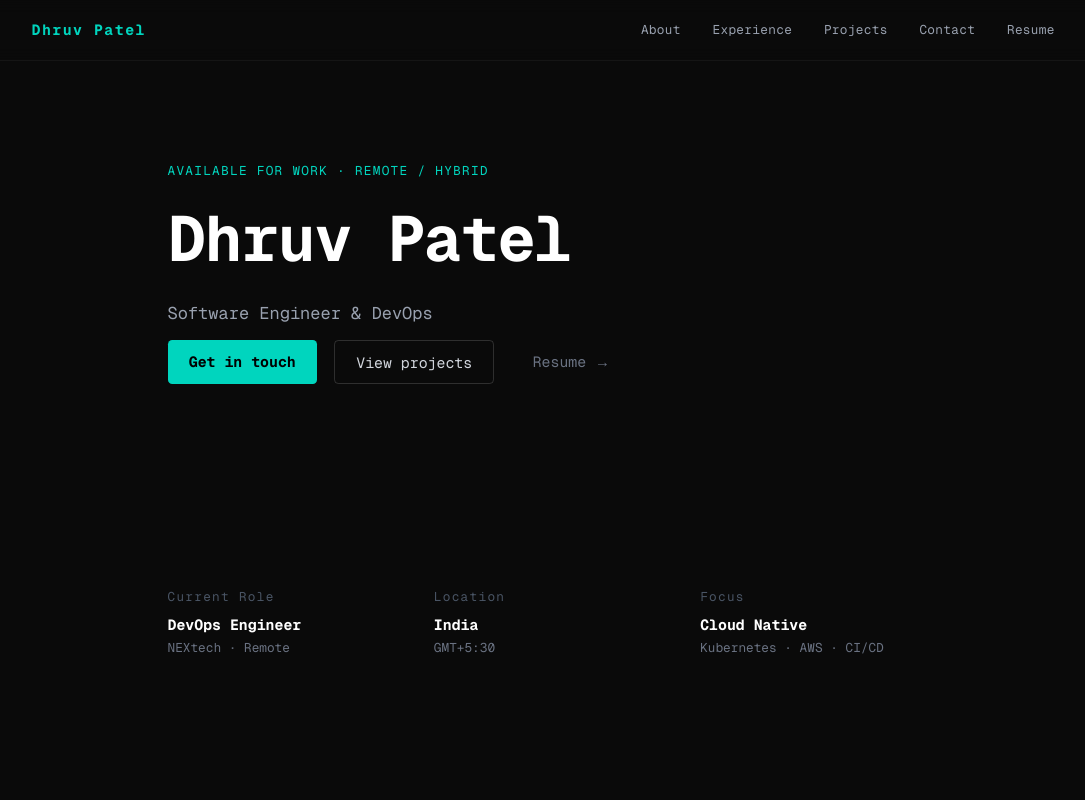
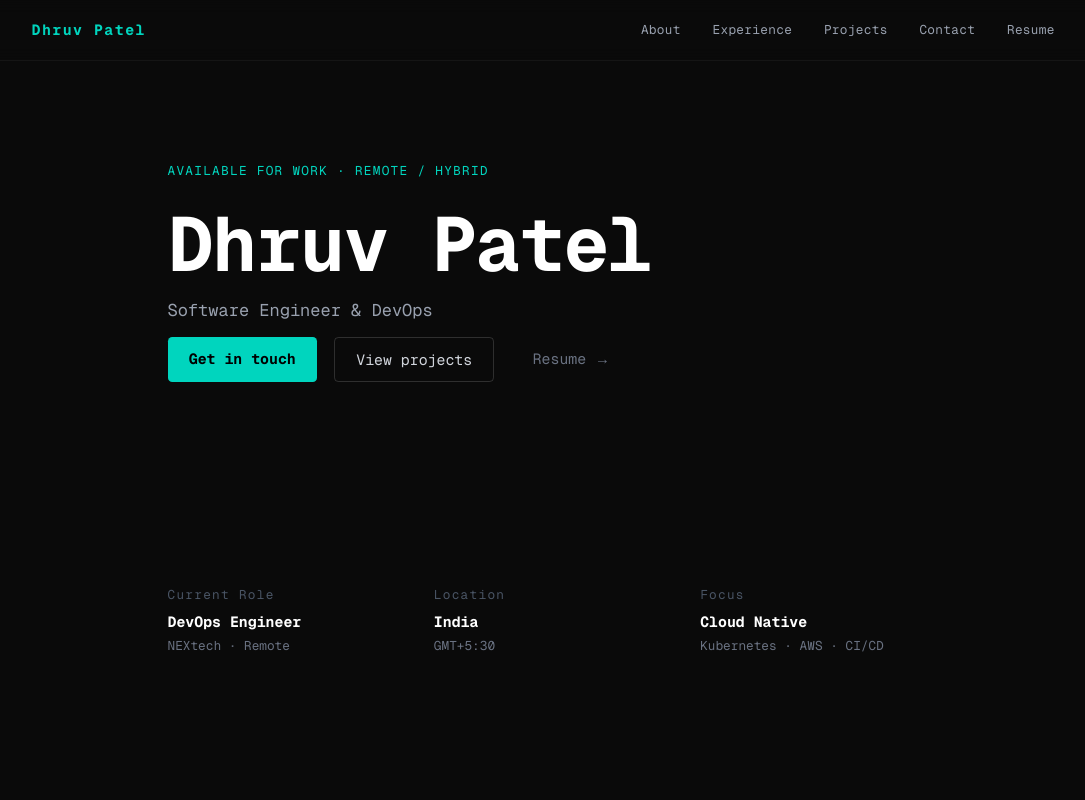
Before and after one commit to dhruvdxb/DhruvPatel-portfolio, a Next.js app: page / in a window 1280 px wide. Shown: the top 800 px of the page, without its empty margins (90-1175 px from the left). Built offline with nearby package versions, Linux system fonts and the light colour scheme.

Commit message:
feat : home page UI Fix

```diff
--- a/app/page.tsx
+++ b/app/page.tsx
@@ -19,7 +19,7 @@ export default function Home() {
           AVAILABLE FOR WORK · REMOTE / HYBRID
         </motion.p>
 
-        <motion.h1 {...fade(0.1)} className="text-5xl md:text-6xl font-bold leading-[1.1] tracking-tight mb-6">
+        <motion.h1 {...fade(0.1)} className="text-6xl md:text-7xl font-bold leading-[1.05] tracking-tight mb-3">
           Dhruv Patel
         </motion.h1>
 
```
